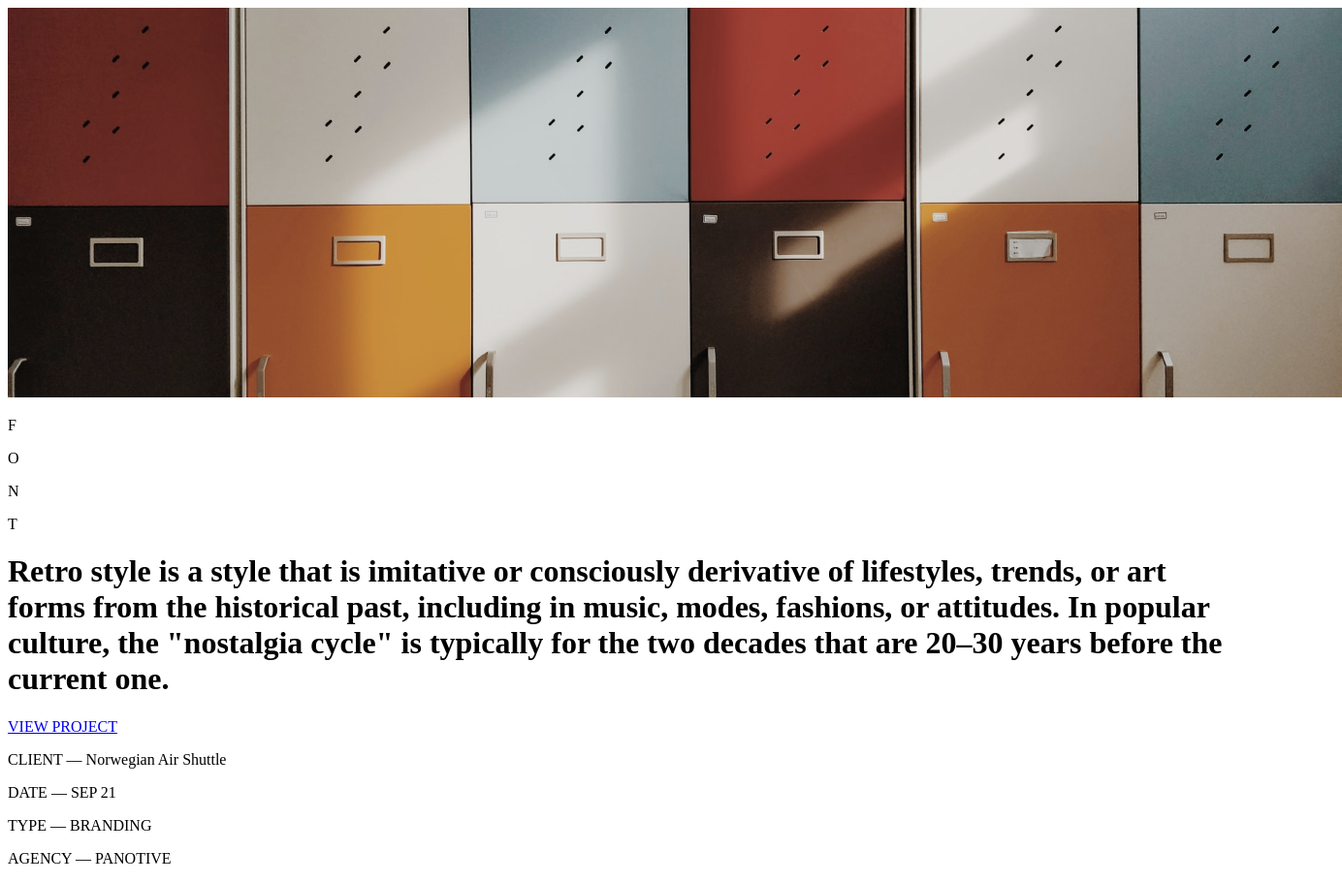
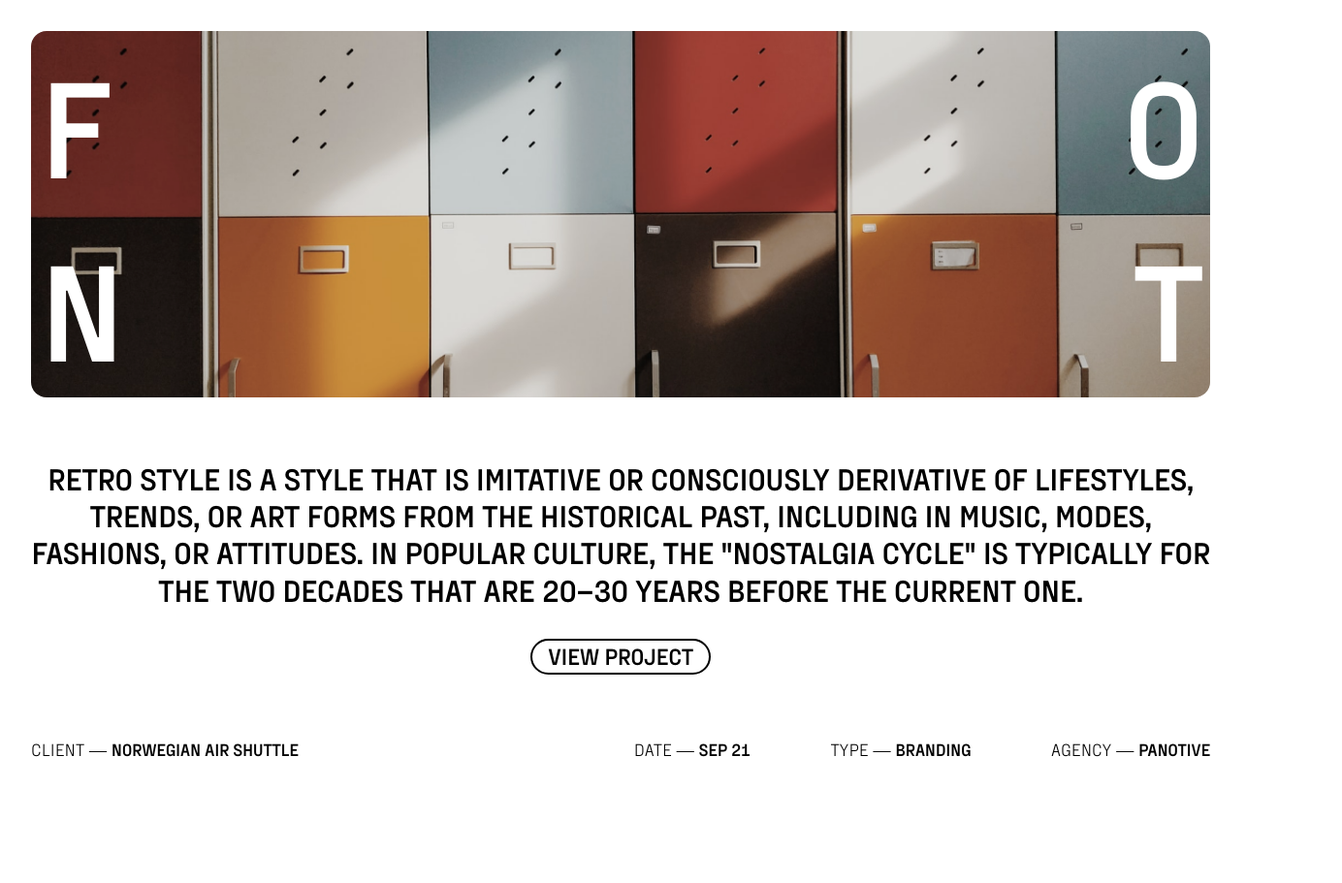
Before and after one commit to Preethi-Dev/Modern-Layout-10, a plain HTML site: page index.html in a window 1280 px wide. Shown: the whole page at 97% size, 1384 px wide, since content can reach past the window. After the commit the page ends 818 px from the top, so only its background shows below. Drawn offline with Linux system fonts and the light colour scheme.

Commit message:
update final styles

```diff
--- a/style.css
+++ b/style.css
@@ -1,5 +1,162 @@
 /* Resets */
+*,
+*::before,
+*::after {
+  margin: 0;
+  padding: 0;
+  box-sizing: border-box;
+}
+a {
+  text-decoration: none;
+}
+
 /* Fonts */
+@font-face {
+  font-family: "PP Fraktion Sans Bold";
+  src: url(/assets/fonts/PPFraktionSans-Bold.otf);
+}
+
+@font-face {
+  font-family: "PP Fraktion Sans Light";
+  src: url(/assets/fonts/PPFraktionSans-Light.otf);
+}
+
 /* Variables */
+:root {
+  --primary: #000000;
+  --secondary: #ffffff;
+}
+
 /* Base Styles */
+main .letters_on_image * > p,
+main h1,
+main .button a,
+footer .client span,
+footer .details * > span {
+  font-family: "PP Fraktion Sans Bold";
+  font-style: normal;
+  font-weight: 700;
+  line-height: 120%;
+  letter-spacing: -0.02em;
+  text-transform: uppercase;
+  text-align: center;
+  color: var(--primary);
+}
+
+.client p,
+.details * > p {
+  font-family: "PP Fraktion Sans Light";
+  font-weight: 300;
+}
+
+main,
+footer {
+  padding: 32px;
+}
+
+img {
+  width: 100%;
+  height: 100%;
+}
+
 /* Mobile Styles */
+.grid {
+  display: grid;
+  grid-template-columns: repeat(4, 1fr);
+}
+
+.grid > * {
+  grid-column: 1 / -1;
+}
+
+.part_one,
+.part_two,
+.letters_on_image {
+  display: flex;
+  justify-content: space-between;
+}
+
+.letters_on_image {
+  flex-direction: column;
+}
+
+.bg img {
+  border-radius: 1rem;
+  object-fit: cover;
+}
+
+main > .bg,
+.letters_on_image {
+  grid-row: 1;
+}
+
+main .letters_on_image * > p {
+  font-size: 5rem;
+  color: var(--secondary);
+  padding: 0.5rem;
+  z-index: 1;
+}
+
+main h1 {
+  font-size: 1.5rem;
+  margin-top: 2.5rem;
+}
+
+main .button {
+  font-size: 1.5rem;
+  border: 2px solid #000000;
+  border-radius: 100px;
+  padding: 2px 1rem;
+  margin-top: 2rem;
+
+  justify-self: center;
+}
+
+footer {
+  display: flex;
+  flex-direction: column;
+  gap: 1rem;
+
+  font-size: 1.125rem;
+  text-align: center;
+}
+
+/* Tablet and laptop Styles */
+@media screen and (min-width: 690px) {
+  footer {
+    flex-direction: row;
+    justify-content: space-between;
+  }
+
+  footer .details {
+    display: flex;
+    justify-content: space-between;
+  }
+
+  footer .client {
+    text-align: left;
+    flex-grow: 2;
+  }
+
+  footer .details {
+    flex-grow: 1;
+  }
+}
+
+/* Desktop Styles */
+@media screen and (min-width: 1200px) {
+  main,
+  footer {
+    max-width: 1800px;
+    margin: auto;
+  }
+  main .letters_on_image * > p {
+    font-size: 9rem;
+  }
+
+  main h1 {
+    font-size: 2rem;
+    margin: 4rem auto auto;
+    max-width: 1400px;
+  }
+}
```
